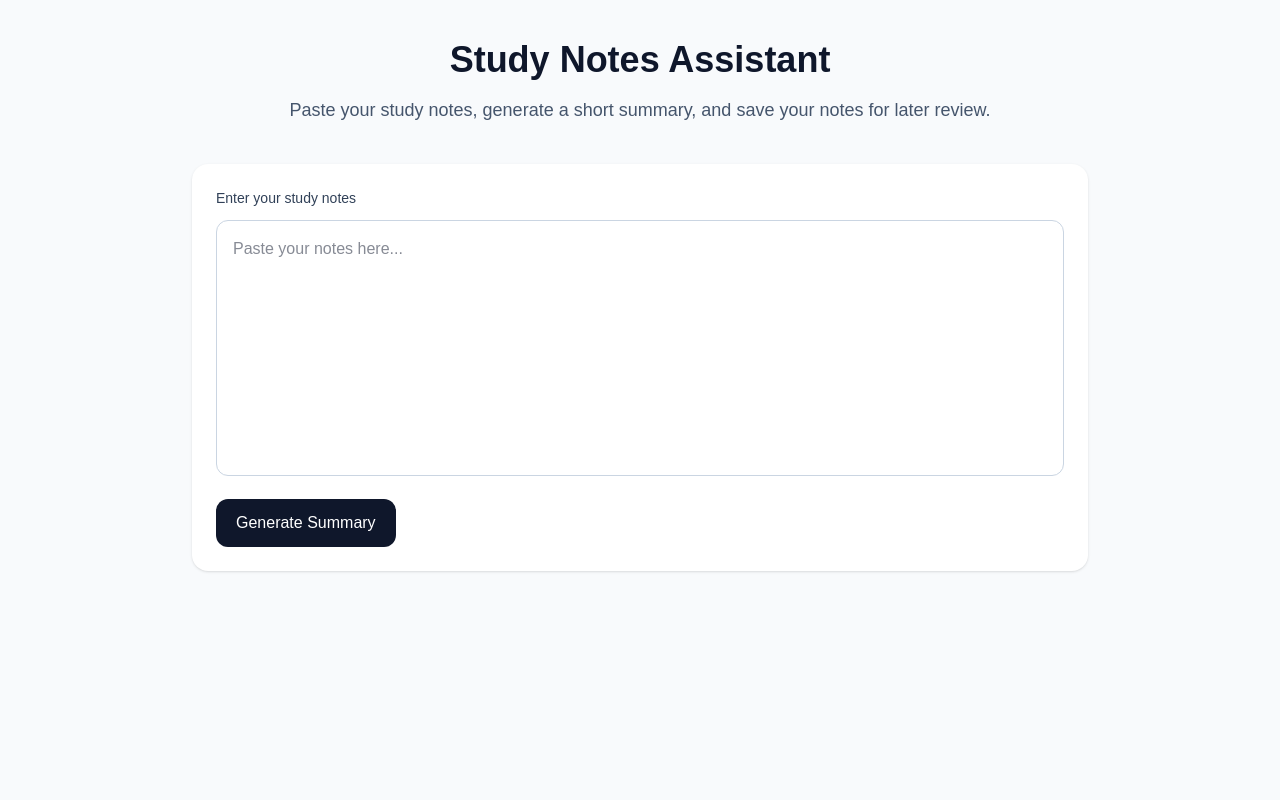
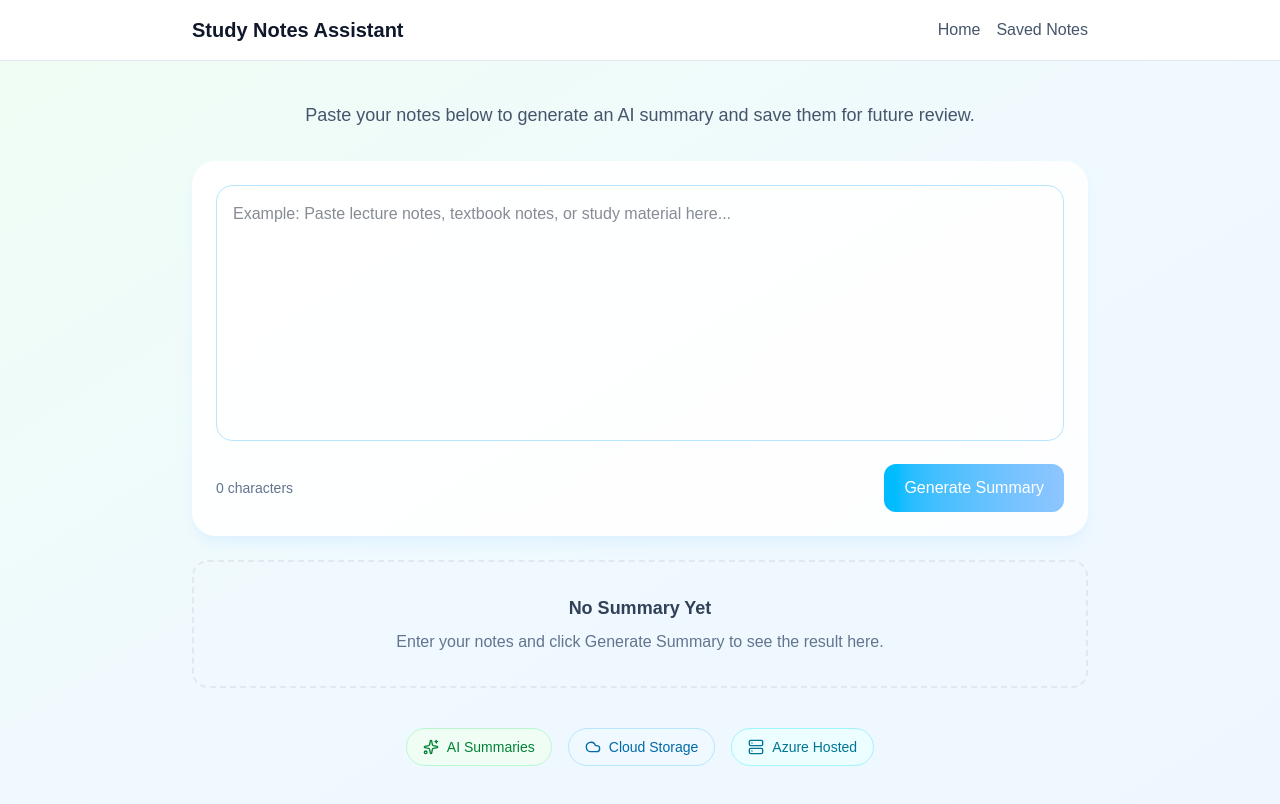
Before and after one commit to afkmary/StudyNotesAssistant, a Next.js app: page / in a window 1280 px wide. Shown: the top 804 px of the page. Built offline with nearby package versions, Linux system fonts and the light colour scheme.

Commit message:
Style homepage with pastel UI and feature badges

```diff
--- a/app/layout.js
+++ b/app/layout.js
@@ -1,5 +1,6 @@
 import { Geist, Geist_Mono } from "next/font/google";
 import "./globals.css";
+import Navbar from "@/components/Navbar";
 
 const geistSans = Geist({
   variable: "--font-geist-sans",
@@ -22,7 +23,10 @@ export default function RootLayout({ children }) {
       lang="en"
       className={`${geistSans.variable} ${geistMono.variable} h-full antialiased`}
     >
-      <body className="min-h-full flex flex-col">{children}</body>
+      <body className="min-h-full flex flex-col">
+        <Navbar />
+        {children}
+      </body>
     </html>
   );
 }
--- a/app/page.js
+++ b/app/page.js
@@ -3,22 +3,18 @@
 import { useState } from "react";
 import NoteInput from "@/components/NoteInput";
 import SummaryCard from "@/components/SummaryCard";
+import { Sparkles, Cloud, Server } from "lucide-react";
 
 export default function Home() {
   const [notes, setNotes] = useState("");
   const [summary, setSummary] = useState("");
 
   return (
-    <main className="min-h-screen bg-slate-50 px-6 py-10">
+    <main className="min-h-screen bg-linear-to-br from-green-50 via-sky-50 to-blue-50 px-6 py-10">
       <section className="mx-auto max-w-4xl">
-        <div className="text-center">
-          <h1 className="text-4xl font-bold text-slate-900">
-            Study Notes Assistant
-          </h1>
-
-          <p className="mt-4 text-lg text-slate-600">
-            Paste your study notes, generate a short summary, and save your notes
-            for later review.
+        <div className="mb-8 text-center">
+          <p className="text-lg text-slate-600">
+            Paste your notes below to generate an AI summary and save them for future review.
           </p>
         </div>
 
@@ -26,12 +22,31 @@ export default function Home() {
           notes={notes}
           setNotes={setNotes}
           onGenerate={() =>
-            setSummary("This is where the AI-generated summary will appear.")
+            setSummary(
+              "This is where the AI-generated summary will appear."
+            )
           }
         />
 
         <SummaryCard summary={summary} />
+
+        <div className="mt-10 flex justify-center gap-4">
+          <div className="flex items-center gap-2 rounded-full border border-green-200 bg-green-50 px-4 py-2 text-sm text-green-700">
+            <Sparkles size={16} />
+            <span>AI Summaries</span>
+          </div>
+
+          <div className="flex items-center gap-2 rounded-full border border-sky-200 bg-sky-50 px-4 py-2 text-sm text-sky-700">
+            <Cloud size={16} />
+            <span>Cloud Storage</span>
+          </div>
+
+          <div className="flex items-center gap-2 rounded-full border border-cyan-200 bg-cyan-50 px-4 py-2 text-sm text-cyan-700">
+            <Server size={16} />
+            <span>Azure Hosted</span>
+          </div>
+        </div>
       </section>
-    </main>
+    </main >
   );
 }
--- /dev/null
+++ b/app/saved/page.js
@@ -0,0 +1,15 @@
+export default function SavedNotesPage() {
+  return (
+    <main className="min-h-screen bg-slate-50 p-6">
+      <div className="mx-auto max-w-4xl">
+        <h1 className="text-3xl font-bold">
+          Saved Notes
+        </h1>
+
+        <p className="mt-2 text-slate-600">
+          Your saved notes and summaries will appear here.
+        </p>
+      </div>
+    </main>
+  );
+}
--- /dev/null
+++ b/components/Navbar.jsx
@@ -0,0 +1,23 @@
+import Link from "next/link";
+
+export default function Navbar() {
+  return (
+    <nav className="border-b border-slate-200 bg-white px-6 py-4">
+      <div className="mx-auto flex max-w-4xl items-center justify-between">
+        <Link href="/" className="text-xl font-bold text-slate-900">
+          Study Notes Assistant
+        </Link>
+
+        <div className="flex gap-4">
+          <Link href="/" className="text-slate-600 hover:text-slate-900">
+            Home
+          </Link>
+
+          <Link href="/saved" className="text-slate-600 hover:text-slate-900">
+            Saved Notes
+          </Link>
+        </div>
+      </div>
+    </nav>
+  );
+}
--- a/components/NoteInput.jsx
+++ b/components/NoteInput.jsx
@@ -1,23 +1,27 @@
 export default function NoteInput({ notes, setNotes, onGenerate }) {
   return (
-    <div className="mt-10 rounded-2xl bg-white p-6 shadow-sm">
-      <label className="block text-sm font-medium text-slate-700">
-        Enter your study notes
-      </label>
+    <div className="rounded-3xl bg-white/90 p-6 shadow-lg shadow-sky-100">
 
       <textarea
         value={notes}
         onChange={(event) => setNotes(event.target.value)}
-        placeholder="Paste your notes here..."
-        className="mt-3 h-64 w-full resize-none rounded-xl border border-slate-300 p-4 text-slate-900 outline-none focus:border-slate-500"
+        placeholder="Example: Paste lecture notes, textbook notes, or study material here..."
+        className="h-64 w-full resize-none rounded-2xl border border-sky-200 p-4 text-slate-900 outline-none focus:border-sky-400"
       />
 
-      <button
-        onClick={onGenerate}
-        className="mt-4 rounded-xl bg-slate-900 px-5 py-3 font-medium text-white hover:bg-slate-700"
-      >
-        Generate Summary
-      </button>
+      <div className="mt-4 flex items-center justify-between">
+        <p className="text-sm text-slate-500">
+          {notes.length} characters
+        </p>
+
+        <button
+          onClick={onGenerate}
+          disabled={!notes.trim()}
+          className="rounded-xl bg-linear-to-r from-sky-400 to-blue-300 px-5 py-3 font-medium text-white hover:from-sky-500 hover:to-blue-400 disabled:cursor-not-allowed disabled:bg-slate-300"
+        >
+          Generate Summary
+        </button>
+      </div>
     </div>
   );
 }
--- a/components/SummaryCard.jsx
+++ b/components/SummaryCard.jsx
@@ -1,15 +1,31 @@
 export default function SummaryCard({ summary }) {
   if (!summary) {
-    return null;
+    return (
+      <div className="mt-6 rounded-2xl border-2 border-dashed border-slate-200 p-8 text-center">
+        <h2 className="text-lg font-semibold text-slate-700">
+          No Summary Yet
+        </h2>
+
+        <p className="mt-2 text-slate-500">
+          Enter your notes and click Generate Summary to see the result here.
+        </p>
+      </div>
+    );
   }
 
   return (
-    <div className="mt-6 rounded-xl border border-slate-200 bg-slate-50 p-4">
-      <h2 className="mb-2 text-lg font-semibold text-slate-900">
-        Summary
-      </h2>
+    <div className="mt-6 rounded-3xl border-2 border-dashed border-sky-200 bg-white/70 p-8 text-center">
+      <div className="mb-4 flex items-center justify-between">
+        <h2 className="text-xl font-semibold text-slate-900">
+          Summary
+        </h2>
 
-      <p className="text-slate-700">
+        <span className="rounded-full bg-sky-100 px-3 py-1 text-xs font-medium text-sky-700">
+          Generated
+        </span>
+      </div>
+
+      <p className="leading-7 text-slate-700">
         {summary}
       </p>
     </div>
--- a/package.json
+++ b/package.json
@@ -9,6 +9,7 @@
     "lint": "eslint"
   },
   "dependencies": {
+    "lucide-react": "^1.18.0",
     "next": "16.2.9",
     "react": "19.2.4",
     "react-dom": "19.2.4"
```
Also changed, not shown: 1 other file (tests, documents, lock files or other folders).
